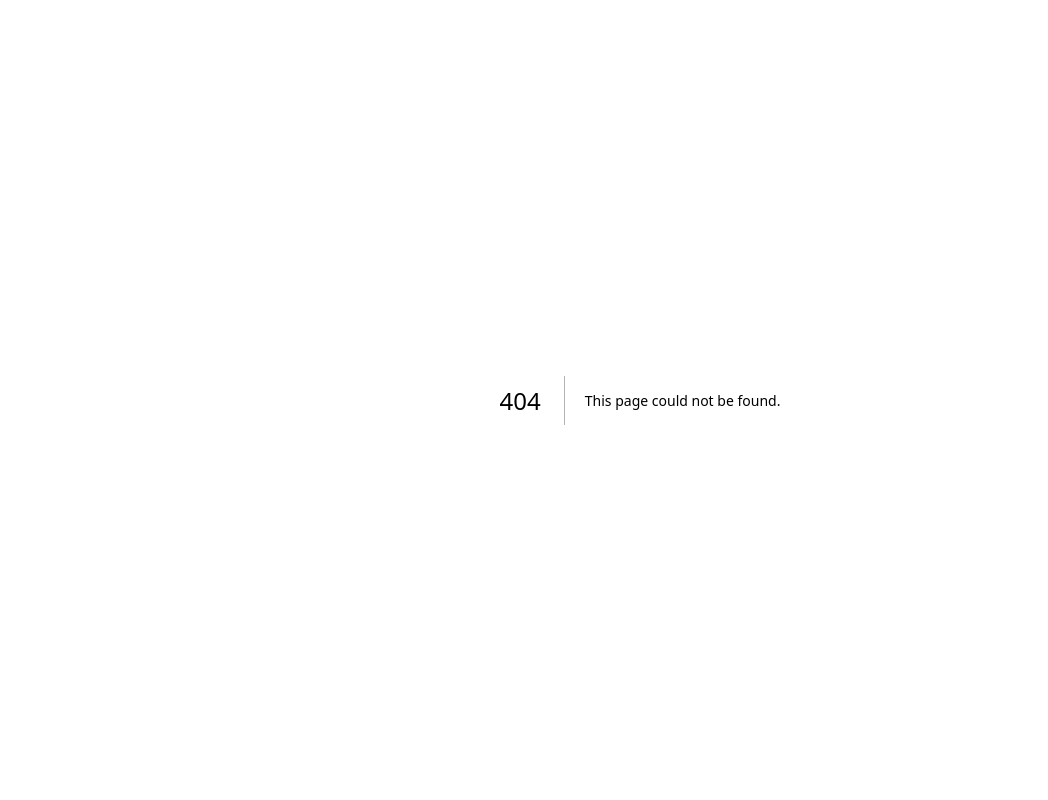
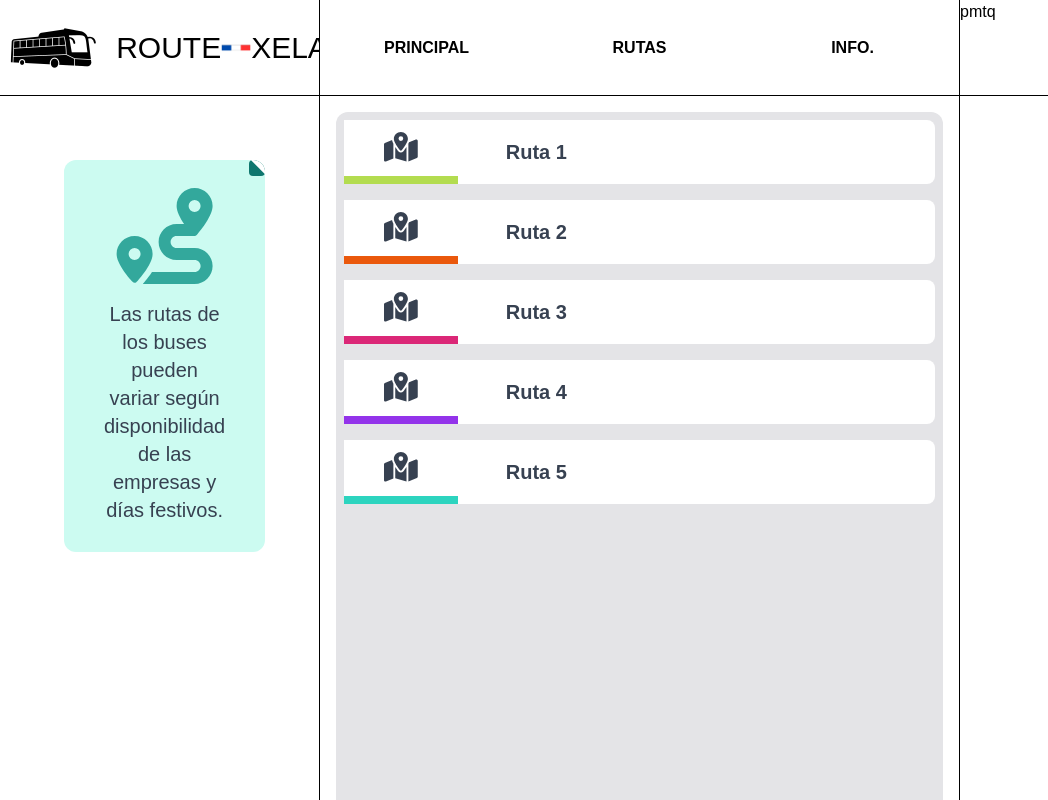
Before and after one commit to Alevsdl/Hackfest-10, a Next.js app: page /rutas in a window 1280 px wide. Before the commit this address had no page. Shown: the whole page, without its empty margins (0-1048 px from the left). Built offline with nearby package versions, Linux system fonts and the light colour scheme.

Commit message:
Pagina todas las rutas y pagina info

```diff
--- /dev/null
+++ b/components/Button.tsx
@@ -0,0 +1,86 @@
+import React, { ButtonHTMLAttributes } from 'react';
+import { FontAwesomeIcon } from '@fortawesome/react-fontawesome';
+import { faMapLocationDot } from '@fortawesome/free-solid-svg-icons';
+
+interface ButtonProps extends ButtonHTMLAttributes<HTMLButtonElement> {
+    color?: 'verde' | 'naranja' | 'rosa' | 'morado' | 'celeste' | 'amarillo';
+    border?: 'verde' | 'naranja' | 'rosa' | 'morado' | 'celeste' | 'amarillo';
+    nombre: string;
+    link: string;
+}
+
+const ButtonRoute: React.FC<ButtonProps> = ({ color = 'verde', border = 'verde', nombre, link, children, ...rest }) => {
+    const getColorClass = () => {
+        switch (color) {
+            case 'verde':
+                return 'bg-maingreen';
+            case 'naranja':
+                return 'bg-orange-600 ';
+            case 'rosa':
+                return 'bg-pink-600';
+            case 'morado':
+                return 'bg-purple-600 ';
+            case 'amarillo':
+                return 'border-yellow-500 ';
+            case 'celeste':
+                return 'bg-teal-400 ';
+            default:
+                return 'bg-blue-500 ';
+        }
+    };
+
+    const getColorClassBorder = () => {
+        switch (color) {
+            case 'verde':
+                return 'border-maingreen hover:border-maingreen';
+            case 'naranja':
+                return 'border-orange-600 hover:border-orange-600 ';
+            case 'rosa':
+                return 'border-pink-600 hover:border-pink-600';
+            case 'morado':
+                return 'border-purple-600 hover:border-purple-600';
+            case 'amarillo':
+                return 'border-yellow-500 hover:border-yellow-500';
+            case 'celeste':
+                return 'border-teal-400 hover:border-teal-400';
+            default:
+                return 'border-blue-500 hover:border-blue-500';
+        }
+    };
+
+    return (
+        <div className="flex bg-white w-full rounded-lg h-16 mb-4">
+            <button
+                onClick={() => { window.location.href = link; }}
+                className={`text-3xl relative inline-flex items-center px-10 py-3 overflow-hidden font-medium text-gray-700 border-b-8 ${getColorClassBorder()} bg-white hover:text-white group`}
+                {...rest}
+            >
+                <span
+                    className={`absolute left-0 block w-full h-0 transition-all ${getColorClass()} opacity-100 group-hover:h-full top-1/2 group-hover:top-0 duration-400 ease`}
+                ></span>
+                <span className="relative">
+                    <FontAwesomeIcon icon={faMapLocationDot} />
+                </span>
+            </button>
+            <a
+                href={link}
+                className={`flex-1 relative inline-flex items-center px-12 py-3 overflow-hidden text-xl font-semibold text-gray-700 group hover:border-2 ${getColorClassBorder()}`}
+            >
+                <span className="absolute right-0 flex items-center justify-start w-10 h-10 duration-300 transform translate-x-full group-hover:translate-x-0 ease">
+                    <svg
+                        className="w-5 h-5"
+                        fill="none"
+                        stroke="currentColor"
+                        viewBox="0 0 24 24"
+                        xmlns="http://www.w3.org/2000/svg"
+                    >
+                        <path strokeLinecap="round" strokeLinejoin="round" strokeWidth={2} d="M14 5l7 7m0 0l-7 7m7-7H3"></path>
+                    </svg>
+                </span>
+                <span className="relative">{nombre}</span>
+            </a>
+        </div>
+    );
+};
+
+export default ButtonRoute;
--- /dev/null
+++ b/components/allroutes.tsx
@@ -0,0 +1,15 @@
+import ButtonRoute from './Button';
+
+const AllRoutes = () => {
+    return (
+        <div className="rounded-xl w-[100%] bg-zinc-200 p-2">
+            <ButtonRoute color="verde" border="verde" nombre="Ruta 1" link="/ruta1"></ButtonRoute>
+            <ButtonRoute color="naranja" border="naranja" nombre="Ruta 2" link="/ruta1"></ButtonRoute>
+            <ButtonRoute color="rosa" border="rosa" nombre="Ruta 3" link="/ruta1"></ButtonRoute>
+            <ButtonRoute color="morado" border="morado" nombre="Ruta 4" link="/ruta1"></ButtonRoute>
+            <ButtonRoute color="celeste" border="celeste" nombre="Ruta 5" link="/ruta1"></ButtonRoute>
+        </div>
+    );
+};
+
+export default AllRoutes;
--- a/components/navbar.tsx
+++ b/components/navbar.tsx
@@ -12,7 +12,7 @@ const Navbar = () => {
     };
     useEffect(() => {
         const handleResize = () => {
-      setIsMobile(window.innerWidth < 768);
+            setIsMobile(window.innerWidth < 800);
         };
 
         handleResize(); // Verificar el tamaño inicial al cargar la página
@@ -51,7 +51,7 @@ const Navbar = () => {
                         <Image src={pic2} alt="selfie" height={20} width={30} className="" />
                         XELA
                     </div>
-          <div className="col-span-2 flex justify-center border-b border-r border-[black] font-semibold">
+                    <div className="col-span-2 flex justify-center border-b border-r border-[black] font-semibold bg-[white]">
                         <div className="flex flex-1 items-center justify-center">
                             <p className="group relative">
                                 <Link href="/">PRINCIPAL</Link>
@@ -60,13 +60,13 @@ const Navbar = () => {
                         </div>
                         <div className="flex flex-1 items-center justify-center">
                             <p className="group relative">
-                <Link href="/">RUTAS</Link>
+                                <Link href="/rutas">RUTAS</Link>
                                 <span className="absolute -bottom-1 left-0 h-1 w-0 bg-maingreen transition-all group-hover:w-full"></span>
                             </p>
                         </div>
                         <div className="flex flex-1 items-center justify-center">
                             <p className="group relative">
-                <Link href="/">INFO.</Link>
+                                <Link href="/info">INFO.</Link>
                                 <span className="absolute -bottom-1 left-0 h-1 w-0 bg-maingreen transition-all group-hover:w-full"></span>
                             </p>
                         </div>
--- a/pages/index.tsx
+++ b/pages/index.tsx
@@ -3,6 +3,7 @@ import bgg from '@/images/bg2.jpg';
 import { FontAwesomeIcon } from '@fortawesome/react-fontawesome';
 import { faLocationDot } from '@fortawesome/free-solid-svg-icons';
 import Navbar from '@/components/navbar';
+import Link from 'next/link';
 
 export default function Home() {
   return (
@@ -18,7 +19,8 @@ export default function Home() {
             </p>
             <div className="flex items-center justify-center ">
               <div className="cursor-pointer text-8xl text-[#F24C3D] transition duration-500 hover:scale-125 hover:text-maingreen ">
-                <FontAwesomeIcon icon={faLocationDot} />
+                <Link href="/rutas"><FontAwesomeIcon icon={faLocationDot} /></Link>
+
               </div>
             </div>
           </div>
--- /dev/null
+++ b/pages/info.tsx
@@ -0,0 +1,49 @@
+import Navbar from '@/components/navbar';
+import Image from 'next/image';
+import pic from '@/images/logo1.png';
+export default function Info() {
+    return (
+        <div className="h-screen w-screen overflow-x-hidden sm:overflow-y-hidden bg-[white]">
+            <Navbar />
+            <div className="m-0 grid h-[100%] grid-cols-1 bg-[white] p-0 sm:grid-cols-4 ">
+
+                <div className="sm:border-r border-[black]  p-16 overflow-hidden ">
+                </div>
+                <div className="sm:border-r border-[black] sm:col-span-2  grid grid-rows-2  overflow-hidden">
+                    <div className="bg-[white]  grid grid-cols-1 sm:grid-cols-2 border-b border-[black]">
+                        <div className="bg-[white] flex-1 flex relative group overflow-hidden font-medium text-left items-center text-black p-10">
+
+                            <span className="absolute top-0 left-0 flex w-full h-0 mb-0 transition-all duration-1000 ease-out transform translate-y-0 bg-maingreen group-hover:h-full opacity-90"></span>
+                            <span className="relative text-sm sm:text-xl">Este sitio web tiene fines informativos y es de uso gratuito.
+                                La precisión y disponibilidad de la información pueden variar,
+                                ya que dependemos de los datos proporcionados por las respectivas autoridades de transporte público.
+                                No nos hacemos responsables de cambios de horarios, interrupciones en el servicio o cualquier inconveniente causado por terceros.
+                            </span>
+                        </div>
+                        <div className=" flex-1 flex items-center sm:border-l border-black">
+                            <Image src={pic} alt="selfie" height={200} />
+                        </div>
+
+                    </div>
+                    <div className="bg-[yellow]  grid grid-cols-1 sm:grid-cols-5 border-b text-center border-[black] h-[200px]" >
+                        <div className="sm:col-span-2 bg-[#FFE14D]  sm:border-r border-black relative group overflow-hidden text-left flex items-center justify-center text-white p-10">
+                            <span className="absolute top-0 left-0 flex w-0 h-full mb-0 transition-all duration-1000 ease-out transform translate-x-0 bg-[#252279] group-hover:w-full opacity-90 "></span>
+                            <p className="relative text-xl sm:text-5xl font-bold">Hackefest 10</p>
+                        </div>
+
+                        <div className="sm:col-span-3 bg-[white] font-medium text-left items-center text-black pt-10 pl-10 ">
+
+                            <p className=" text-sm sm:text-xl">Verónica Santos </p>
+                            <p className=" text-sm sm:text-xl">Vinicio Ricci</p>
+                            <p className=" text-sm sm:text-xl">Diego Galán</p>
+                            <p className=" text-sm sm:text-xl">Axel Rodas</p>
+
+
+                        </div>
+                    </div>
+                </div>
+                <div className=""></div>
+            </div>
+        </div>
+    );
+}
--- /dev/null
+++ b/pages/rutas.tsx
@@ -0,0 +1,30 @@
+import AllRoutes from '@/components/allroutes';
+import Navbar from '@/components/navbar';
+import { FontAwesomeIcon } from '@fortawesome/react-fontawesome';
+import { faRoute } from '@fortawesome/free-solid-svg-icons';
+
+export default function Rutas() {
+    return (
+        <div className="h-screen w-screen overflow-x-hidden bg-[white]">
+            <Navbar />
+            <div className="m-0 grid h-[100%] grid-cols-1 bg-[white] p-0 sm:grid-cols-4 ">
+
+                <div className="sm:border-r border-[black]  p-16 overflow-hidden ">
+                    <div className="relative inline-flex items-center justify-start px-6 py-3 overflow-hidden font-medium transition-all bg-teal-100 rounded-xl group">
+                        <span className="absolute top-0 right-0 inline-block w-4 h-4 transition-all duration-500 ease-in-out bg-teal-700 rounded group-hover:-mr-4 group-hover:-mt-4">
+                            <span className="absolute top-0 right-0 w-5 h-5 rotate-45 translate-x-1/2 -translate-y-1/2 bg-white"></span>
+                        </span>
+
+                        <span className="relative w-full text-left text-white transition-colors duration-200 ease-in-out group-hover:text-white">
+                            <FontAwesomeIcon icon={faRoute} className="opacity-80 text-[6rem] pt-4 text-teal-600  w-[100%]" />
+                            <p className="p-4 text-xl text-gray-700 font-medium w-[100%] text-center" >Las rutas de los buses pueden variar según disponibilidad de las empresas y días festivos.</p></span>
+                    </div>
+                </div>
+                <div className="sm:border-r border-[black] sm:col-span-2  flex justify-center p-4">
+                    <AllRoutes />
+                </div>
+                <div className=""></div>
+            </div>
+        </div>
+    );
+}
```
Also changed, not shown: images/logo1.png (added). Lines whose indentation alone changed are shown as unchanged.
